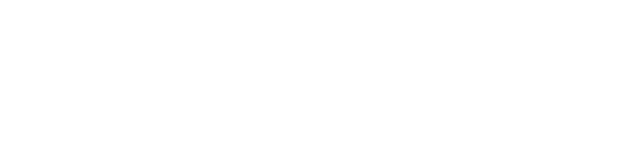
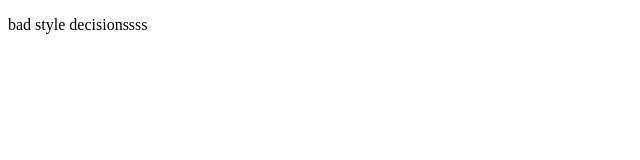
Before and after one commit to mollyfoz/github-intro, a plain HTML site: page index.html in a window 1280 px wide. Shown: the whole page, without its empty margins (0-640 px from the left). Drawn offline with Linux system fonts and the light colour scheme.

Commit message:
Add style to index.html

```diff
--- a/index.html
+++ b/index.html
@@ -5,6 +5,6 @@
     <title>Github Intro</title>
   </head>
   <body>
-
+    <p>bad style decisionssss</p>
   </body>
 </html>
--- /dev/null
+++ b/style.css
@@ -0,0 +1,5 @@
+body {
+  background-color: black;
+  color: red;
+  font-family: fantasy;
+}
```
